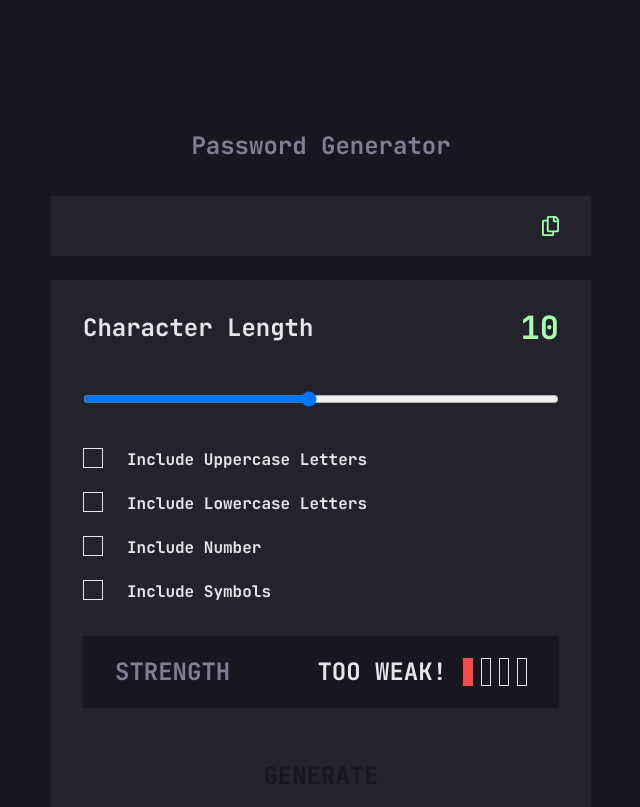
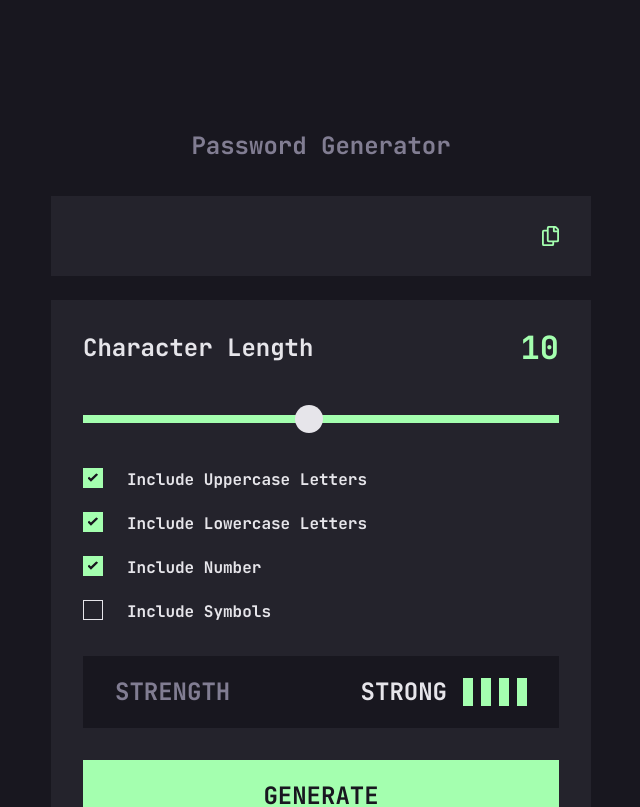
Before and after one commit to lukacsja/password-generator-app, a Next.js app: page / in a window 1280 px wide. Shown: the top 807 px of the page, without its empty margins (319-959 px from the left). Built offline with nearby package versions, Linux system fonts and the light colour scheme.

Commit message:
range selector and checkbox css adjustments

```diff
--- a/app/globals.css
+++ b/app/globals.css
@@ -13,3 +13,53 @@
   --color-orange-theme: #fb7c58;
   --color-yellow-theme: #f8cd65;
 }
+
+/*Range Reset*/
+.range-selector {
+  -webkit-appearance: none;
+  appearance: none;
+  background: transparent;
+  cursor: pointer;
+  width: 100%;
+}
+
+.range-selector:focus {
+  outline: none;
+}
+
+/*** Chrome, Safari, Opera and Edge Chromium styles ***/
+.range-selector::-webkit-slider-runnable-track {
+  background-color: var(--color-green-theme);
+  height: 8px;
+}
+
+.range-selector::-webkit-slider-thumb {
+  -webkit-appearance: none;
+  appearance: none;
+  margin-top: -10px;
+  background-color: var(--color-gray-light);
+  height: 28px;
+  width: 28px;
+  border-radius: 50%;
+}
+
+/*** Firefox styles ***/
+.range-selector::-moz-range-track {
+  background-color: var(--color-green-theme);
+  height: 8px;
+}
+
+.range-selector::-moz-range-thumb {
+  border: none;
+  border-radius: 0;
+  background-color: #5cd5eb;
+  height: 2rem;
+  width: 1rem;
+}
+
+.range-selector:focus::-moz-range-thumb {
+  background-color: var(--color-gray-light);
+  height: 28px;
+  width: 28px;
+  border-radius: 50%;
+}
--- a/components/password-generator.tsx
+++ b/components/password-generator.tsx
@@ -8,7 +8,11 @@ import React, { useEffect, useState } from 'react';
 const PasswordGenerator = () => {
   const [passwordLength, setPasswordLength] = useState<number>(10);
   const [generatedPassword, setGeneratedPassword] = useState<string>('');
-  const [charTypesToUse, setCharTypesToUse] = useState<CharacterType[]>([]);
+  const [charTypesToUse, setCharTypesToUse] = useState<CharacterType[]>([
+    'uppercase',
+    'lowercase',
+    'number',
+  ]);
   const [passwordStrength, setPasswordStrength] = useState<PasswordStrength>(
     PasswordStrength.TooWeak
   );
@@ -155,7 +159,7 @@ const PasswordGenerator = () => {
         Password Generator
       </h1>
       <div className='flex w-full flex-col gap-4 text-[24px] font-bold text-gray-light md:gap-6 md:text-[32px]'>
-        <div className='flex items-center justify-between bg-gray-dark p-4 md:px-8 md:py-5'>
+        <div className='flex h-[64px] items-center justify-between bg-gray-dark p-4 md:h-[80px] md:px-8 md:py-5'>
           <h2 className='text-[24px] md:text-[32px]'>{generatedPassword}</h2>
           <div className='flex items-center gap-4'>
             {isPasswordCopied && (
@@ -188,7 +192,7 @@ const PasswordGenerator = () => {
                 min={1}
                 max={20}
                 value={passwordLength}
-                className='h-2 w-full'
+                className='range-selector'
                 onChange={(e) => setPasswordLength(+e.target.value)}
               />
             </div>
@@ -199,11 +203,14 @@ const PasswordGenerator = () => {
                 key={option.title}
                 className='flex gap-5 text-[16px] md:gap-6'
               >
+                <div className='relative h-5 w-5'>
                   <input
                     className='h-5 w-5 appearance-none border border-gray-light checked:border-none checked:bg-green-theme'
                     type='checkbox'
                     name={option.type}
-                  checked={charTypesToUse.some((item) => item === option.type)}
+                    checked={charTypesToUse.some(
+                      (item) => item === option.type
+                    )}
                     onChange={(e) =>
                       handleCheckboxChange(
                         option.type as CharacterType,
@@ -211,6 +218,16 @@ const PasswordGenerator = () => {
                       )
                     }
                   />
+                  {charTypesToUse.some((item) => item === option.type) && (
+                    <Image
+                      src='/icons/icon-check.svg'
+                      alt='check/uncheck option'
+                      width={11}
+                      height={8}
+                      className='pointer-events-none absolute left-1/2 top-1/2 -translate-x-1/2 -translate-y-1/2'
+                    />
+                  )}
+                </div>
                 <label htmlFor={option.type} className='capitalize'>
                   {option.title}
                 </label>
```
Lines whose indentation alone changed are shown as unchanged.
